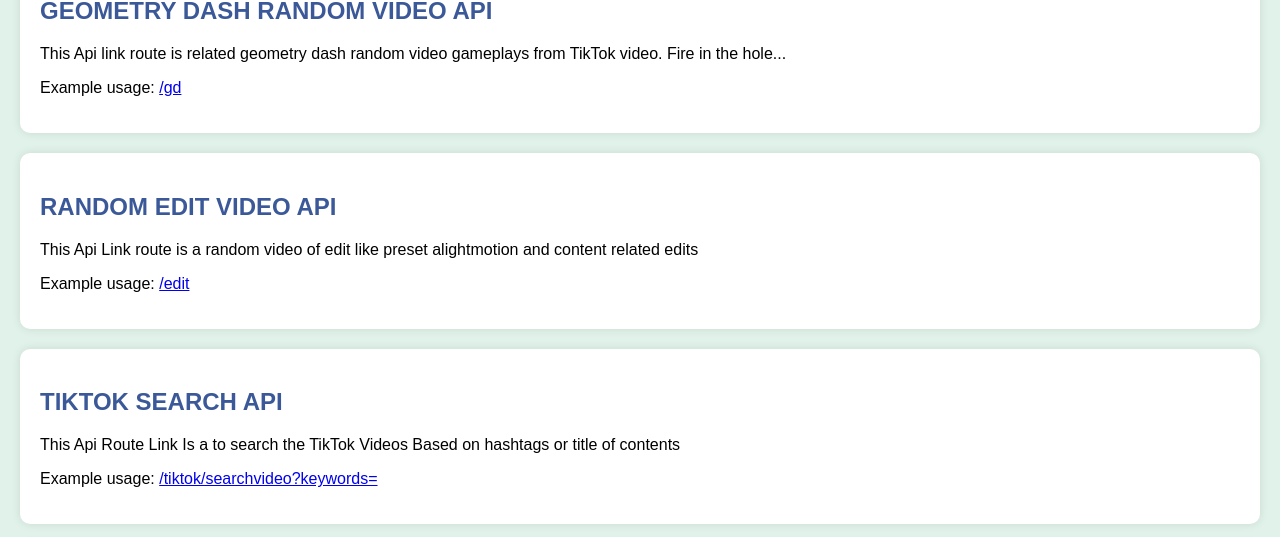
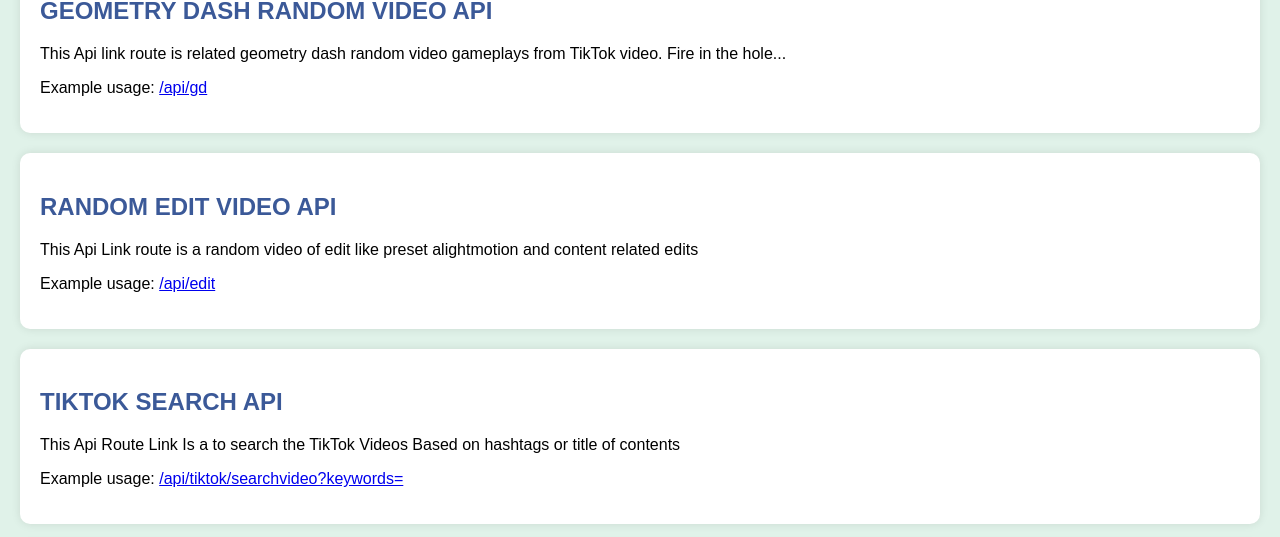
Before and after one commit to magallanes10/APIS, a website: page public/index.html in a window 1280 px wide. Shown: the part 163-700 px from the top of the page. Drawn offline with Linux system fonts and the light colour scheme.

Commit message:
Update index.html

```diff
--- a/public/index.html
+++ b/public/index.html
@@ -101,18 +101,18 @@
     <div class="endpoint-container">
       <h2>GEOMETRY DASH RANDOM VIDEO API</h2>
       <p>This Api link route is related geometry dash random video gameplays from TikTok video. Fire in the hole...</p>
-      <p>Example usage: <a href="/gd" target="_blank">/gd</a></p>
+      <p>Example usage: <a href="/api/gd" target="_blank">/api/gd</a></p>
     </div>
     <div class="endpoint-container">
       <h2>RANDOM EDIT VIDEO API</h2>
       <p>This Api Link route is a random video of edit like preset alightmotion and content related edits</p>
-      <p>Example usage: <a href="/edit" target="_blank">/edit</a></p>
+      <p>Example usage: <a href="/api/edit" target="_blank">/api/edit</a></p>
     </div>
 
     <div class="endpoint-container">
       <h2>TIKTOK SEARCH API</h2>
       <p>This Api Route Link Is a to search the TikTok Videos Based on hashtags or title of contents</p>
-      <p>Example usage: <a href="/tiktok/searchvideo?keywords=" target="_blank">/tiktok/searchvideo?keywords=</a></p>
+      <p>Example usage: <a href="/api/tiktok/searchvideo?keywords=" target="_blank">/api/tiktok/searchvideo?keywords=</a></p>
     </div>
 
         <div class="endpoint-container">
```
